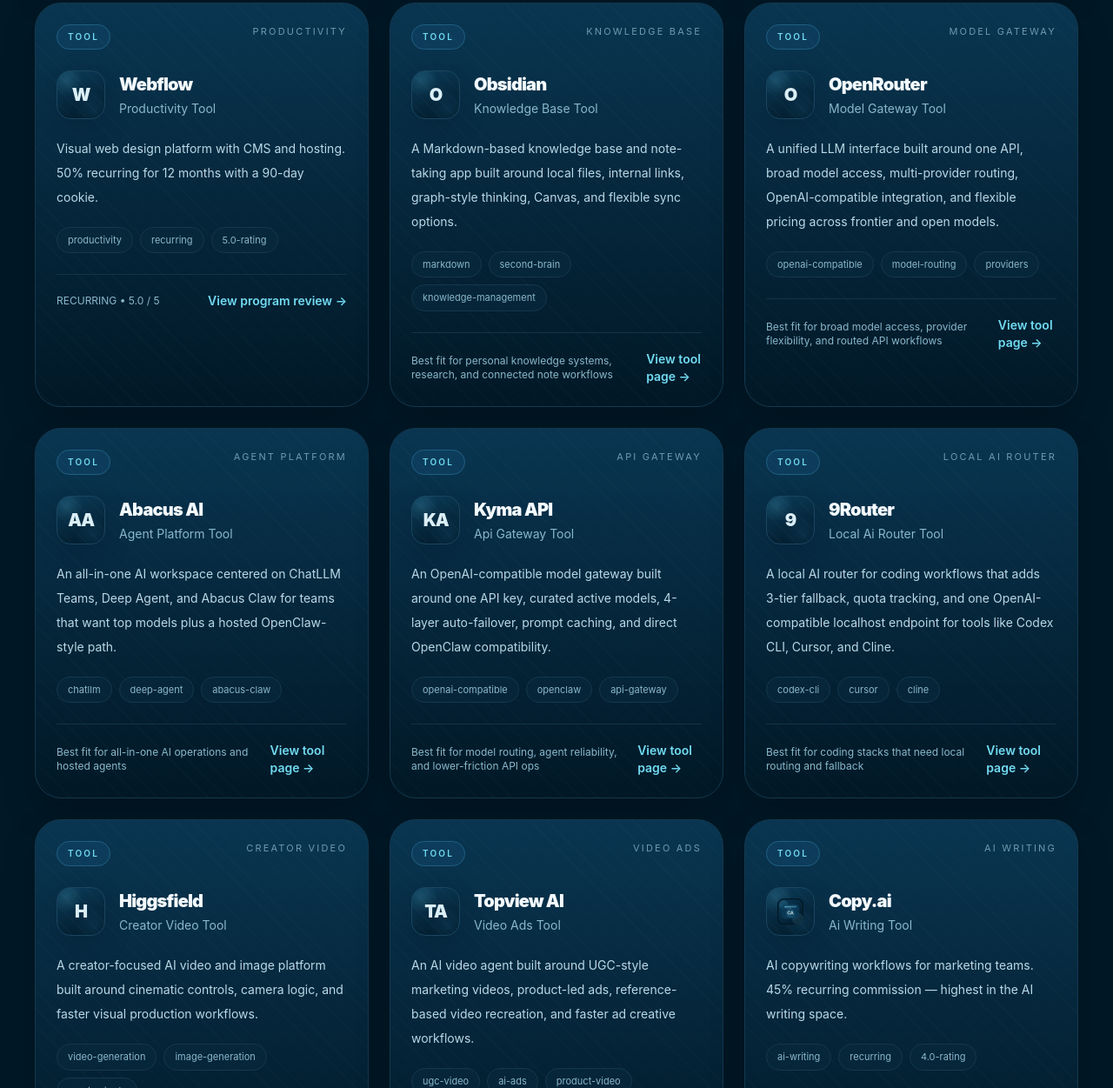
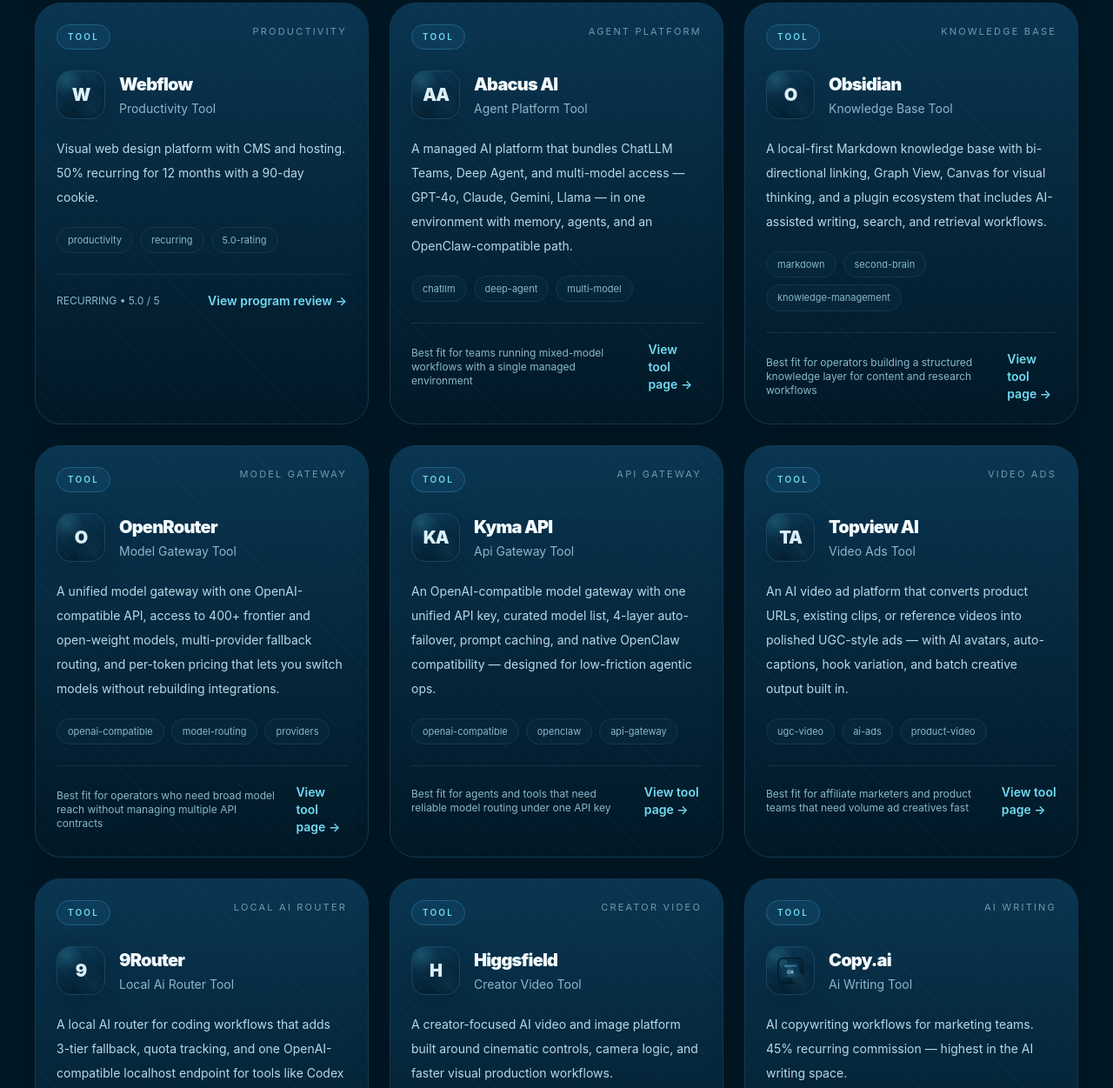
Before and after one commit to tvt-ai-max/moltyflywheel-astro, an Astro site: page /tools in a window 1280 px wide. Shown: the part 3024-4275 px from the top of the page at 87% size. Built offline with nearby package versions, Linux system fonts and the light colour scheme; Astro itself is replaced by a stand-in of ours.

Commit message:
Update 5 hot tools — sharper descriptions, current badges, rating bumps (Abacus 4.8, Topview 4.7)

```diff
--- a/src/pages/tools/index.astro
+++ b/src/pages/tools/index.astro
@@ -106,26 +106,26 @@
     slug: 'abacus-ai',
     name: 'Abacus AI',
     description:
-      'An all-in-one AI workspace centered on ChatLLM Teams, Deep Agent, and Abacus Claw for teams that want top models plus a hosted OpenClaw-style path.',
+      'A managed AI platform that bundles ChatLLM Teams, Deep Agent, and multi-model access — GPT-4o, Claude, Gemini, Llama — in one environment with memory, agents, and an OpenClaw-compatible path.',
     logo: '',
     category: 'general-ai',
-    rating: 4.7,
+    rating: 4.8,
     commission: null,
     href: '/tools/abacus-ai/',
     jobFamily: 'platform-operations',
     featured: true,
     destinationType: 'tool-detail' as const,
     categoryLabel: 'agent platform',
-    metaBadges: ['External tool', 'Models + agents'],
-    footerMeta: 'Best fit for all-in-one AI operations and hosted agents',
-    tags: ['chatllm', 'deep-agent', 'abacus-claw', 'openclaw-alternative'],
+    metaBadges: ['Multi-model access', 'Deep Agent + memory'],
+    footerMeta: 'Best fit for teams running mixed-model workflows with a single managed environment',
+    tags: ['chatllm', 'deep-agent', 'multi-model', 'openclaw-alternative'],
   },
   {
     kind: 'tool' as const,
     slug: 'kyma-api',
     name: 'Kyma API',
     description:
-      'An OpenAI-compatible model gateway built around one API key, curated active models, 4-layer auto-failover, prompt caching, and direct OpenClaw compatibility.',
+      'An OpenAI-compatible model gateway with one unified API key, curated model list, 4-layer auto-failover, prompt caching, and native OpenClaw compatibility — designed for low-friction agentic ops.',
     logo: '',
     category: 'general-ai',
     rating: 4.7,
@@ -135,8 +135,8 @@
     featured: true,
     destinationType: 'tool-detail' as const,
     categoryLabel: 'api gateway',
-    metaBadges: ['External tool', 'Models + routing'],
-    footerMeta: 'Best fit for model routing, agent reliability, and lower-friction API ops',
+    metaBadges: ['4-layer failover', 'OpenClaw-compatible'],
+    footerMeta: 'Best fit for agents and tools that need reliable model routing under one API key',
     tags: ['openai-compatible', 'openclaw', 'api-gateway', 'prompt-caching'],
   },
   {
@@ -144,7 +144,7 @@
     slug: 'openrouter',
     name: 'OpenRouter',
     description:
-      'A unified LLM interface built around one API, broad model access, multi-provider routing, OpenAI-compatible integration, and flexible pricing across frontier and open models.',
+      'A unified model gateway with one OpenAI-compatible API, access to 400+ frontier and open-weight models, multi-provider fallback routing, and per-token pricing that lets you switch models without rebuilding integrations.',
     logo: '',
     category: 'general-ai',
     rating: 4.8,
@@ -154,8 +154,8 @@
     featured: true,
     destinationType: 'tool-detail' as const,
     categoryLabel: 'model gateway',
-    metaBadges: ['External tool', '300+ models'],
-    footerMeta: 'Best fit for broad model access, provider flexibility, and routed API workflows',
+    metaBadges: ['400+ models', 'Provider fallback'],
+    footerMeta: 'Best fit for operators who need broad model reach without managing multiple API contracts',
     tags: ['openai-compatible', 'model-routing', 'providers', 'llm-gateway'],
   },
   {
@@ -163,7 +163,7 @@
     slug: 'obsidian',
     name: 'Obsidian',
     description:
-      'A Markdown-based knowledge base and note-taking app built around local files, internal links, graph-style thinking, Canvas, and flexible sync options.',
+      'A local-first Markdown knowledge base with bi-directional linking, Graph View, Canvas for visual thinking, and a plugin ecosystem that includes AI-assisted writing, search, and retrieval workflows.',
     logo: '',
     category: 'productivity',
     rating: 4.8,
@@ -173,27 +173,27 @@
     featured: true,
     destinationType: 'tool-detail' as const,
     categoryLabel: 'knowledge base',
-    metaBadges: ['External tool', 'Markdown notes'],
-    footerMeta: 'Best fit for personal knowledge systems, research, and connected note workflows',
-    tags: ['markdown', 'second-brain', 'knowledge-management', 'notes'],
+    metaBadges: ['Local-first', 'AI plugin support'],
+    footerMeta: 'Best fit for operators building a structured knowledge layer for content and research workflows',
+    tags: ['markdown', 'second-brain', 'knowledge-management', 'ai-plugins'],
   },
   {
     kind: 'tool' as const,
     slug: 'topview-ai',
     name: 'Topview AI',
     description:
-      'An AI video agent built around UGC-style marketing videos, product-led ads, reference-based video recreation, and faster ad creative workflows.',
+      'An AI video ad platform that converts product URLs, existing clips, or reference videos into polished UGC-style ads — with AI avatars, auto-captions, hook variation, and batch creative output built in.',
     logo: '',
     category: 'general-ai',
-    rating: 4.6,
+    rating: 4.7,
     commission: null,
     href: '/tools/topview-ai/',
     jobFamily: 'content-production',
     featured: true,
     destinationType: 'tool-detail' as const,
     categoryLabel: 'video ads',
-    metaBadges: ['External tool', 'AI video agent'],
-    footerMeta: 'Best fit for ad creatives, UGC-style content, and product videos',
+    metaBadges: ['URL → video ad', 'UGC + AI avatars'],
+    footerMeta: 'Best fit for affiliate marketers and product teams that need volume ad creatives fast',
     tags: ['ugc-video', 'ai-ads', 'product-video', 'affiliate-marketing'],
   },
   {
```
